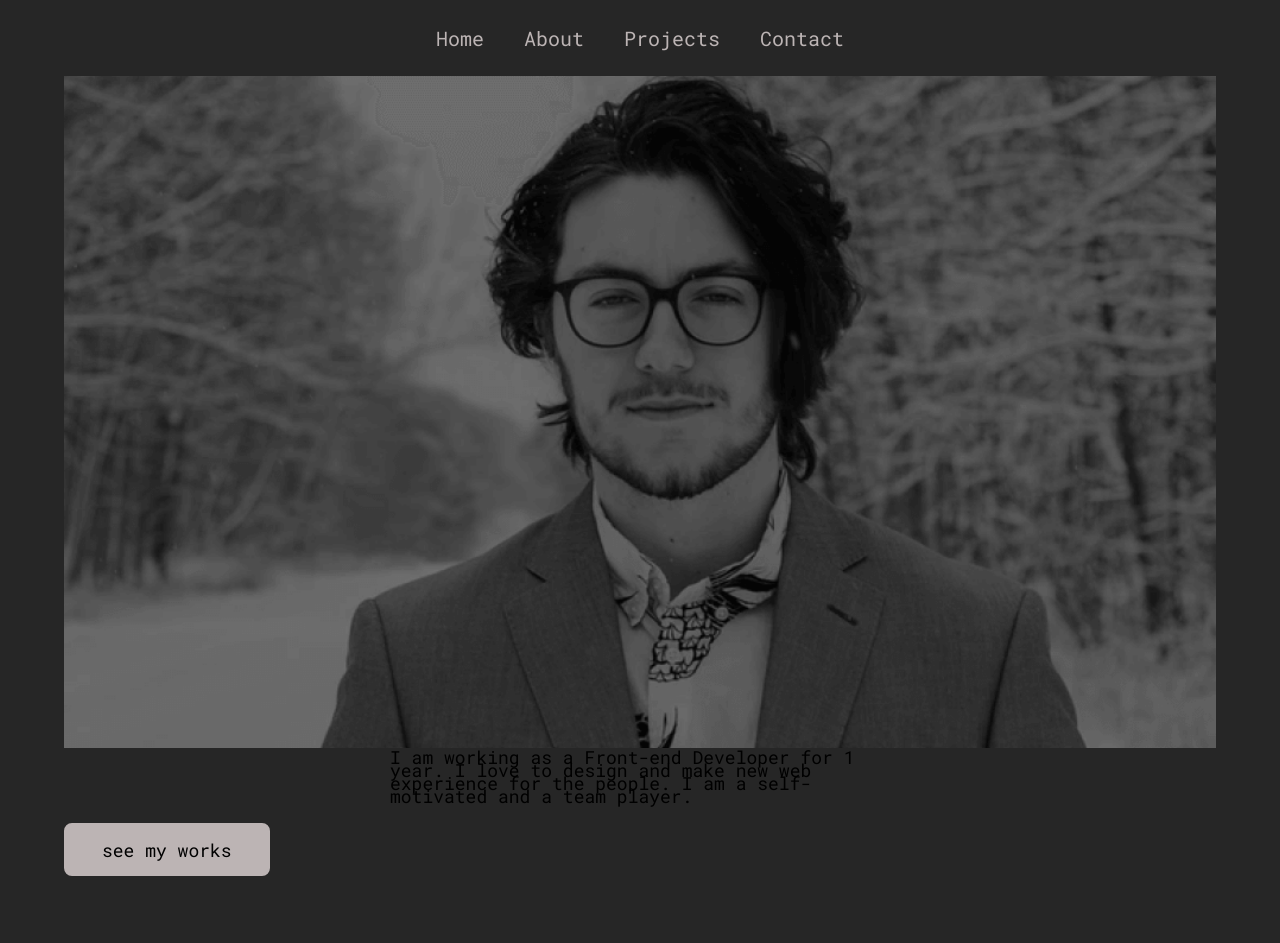
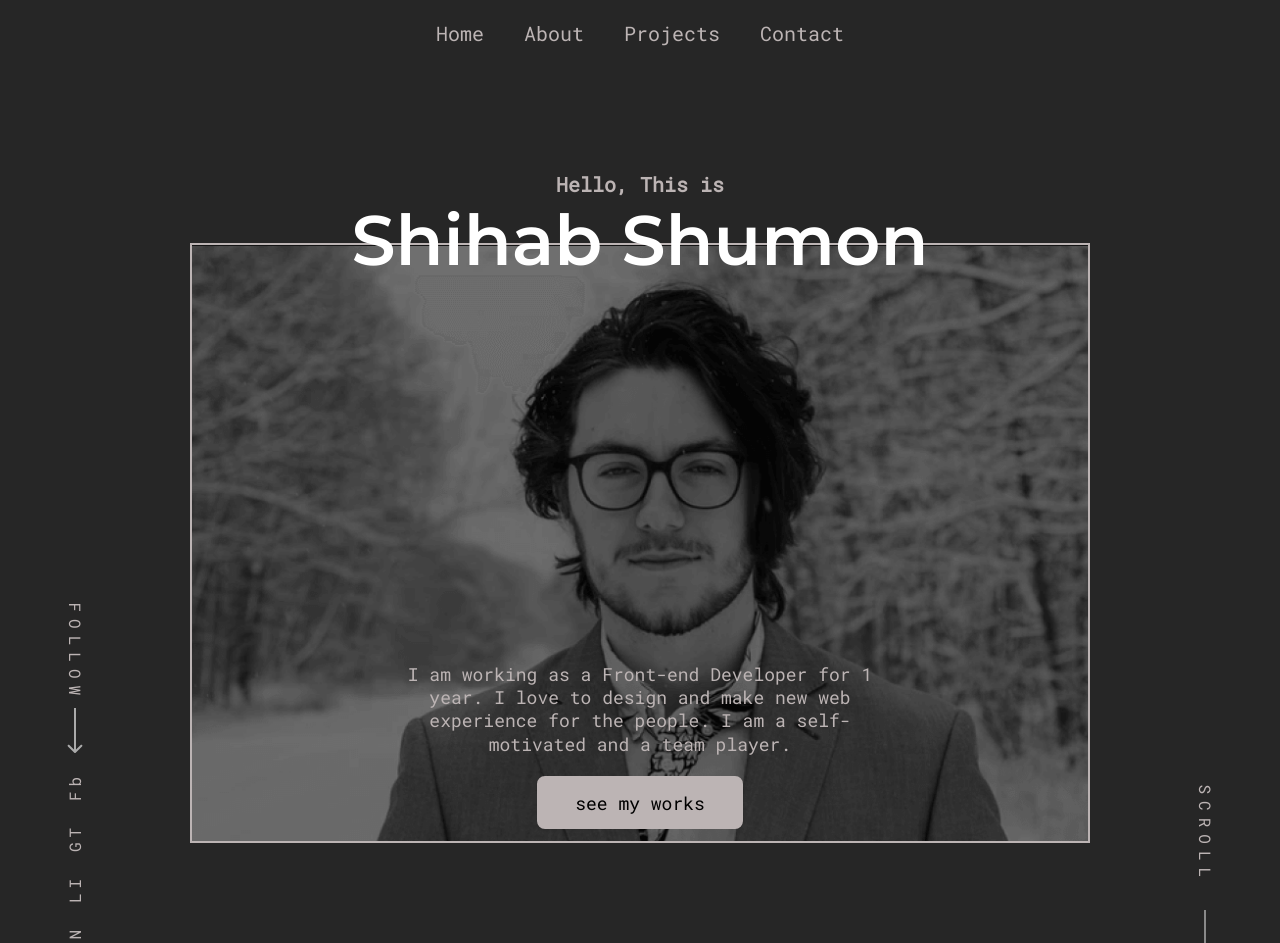
Before and after one commit to shihab91/shihab-s-portfolio, a React (Create React App) app: page / in a window 1280 px wide. Shown: the top 943 px of the page. Before the commit the page ends 876 px from the top, so only its background shows below. Built offline with nearby package versions, Linux system fonts and the light colour scheme; the HTML template or start-up script is replaced by a standard one.

Commit message:
completed the hero section

```diff
--- a/src/components/HeroSection.js
+++ b/src/components/HeroSection.js
@@ -1,17 +1,160 @@
+/* eslint-disable import/no-unresolved */
 /* eslint-disable prettier/prettier */
 /* eslint-disable quotes */
 import React from "react";
-import heroImg from "../assets/images/hero.png";
+import styled from "styled-components";
 import Button from "./Button";
 import PText from "./PText";
+import heroImg from "../assets/images/hero.png";
+import SocialMediaArrow from "../assets/images/social-media-arrow.svg";
+import ScrollDownArrow from "../assets/images/scroll-down-arrow.svg";
+
+const HeroStyles = styled.div`
+  .hero {
+    height: 100vh;
+    min-height: 1000px;
+    width: 100%;
+    text-align: center;
+    display: flex;
+    align-items: center;
+    justify-content: center;
+    position: relative;
+  }
+  .hero__heading {
+    font-size: 2rem;
+    margin-bottom: -4rem;
+    position: relative;
+    span {
+      display: inline-block;
+      width: 100%;
+    }
+    .hero__name {
+      font-size: 7rem;
+      font-family: "Montserrat SemiBold";
+      color: var(--white);
+    }
+  }
+  .hero__img {
+    max-width: 900px;
+    width: 100%;
+    height: 600px;
+    margin: 0 auto;
+    border: 2px solid var(--grey-1);
+  }
+  .hero__info {
+    margin-top: -18rem;
+  }
+  .hero__social,
+  .hero__scroll__down {
+    display: flex;
+    flex-direction: column;
+    gap: 2rem;
+    position: absolute;
+    bottom: 20px;
+    width: 50px;
+  }
+  .hero__social {
+    left: 50px;
+  }
+  .hero__scroll__down {
+    right: 50px;
+  }
+  .hero__social__indicator,
+  .hero__scroll__down {
+    width: 50px;
+    p {
+      font-size: 1.6rem;
+      transform: translateY(-70px) rotate(90deg);
+      letter-spacing: 0.7rem;
+      text-transform: uppercase;
+    }
+    img {
+      max-height: 45px;
+      width: 16px;
+      margin: 0 auto;
+      object-fit: contain;
+    }
+  }
+  .hero__scroll__down {
+    img {
+      max-height: 70px;
+    }
+  }
+  .hero__social__text {
+    ul {
+      li {
+        margin-bottom: 1rem;
+      }
+      a {
+        display: inline-block;
+        font-size: 1.6rem;
+        transform: rotate(-90deg);
+        letter-spacing: 5px;
+        margin-bottom: 2rem;
+      }
+    }
+  }
+  @media only screen and (max-width: 768px) {
+    .hero {
+      min-height: 750px;
+    }
+    .hero__heading {
+      font-size: 1.4rem;
+      margin-bottom: -3rem;
+      .hero__name {
+        font-size: 3.8rem;
+      }
+    }
+    .hero__img {
+      height: 300px !important;
+    }
+    .hero__info {
+      margin-top: 3rem;
+    }
+    .hero__social {
+      left: 0px;
+      bottom: -15%;
+      width: 20px;
+      .hero__social__indicator {
+        width: 20px;
+
+        p {
+          font-size: 1.2rem;
+        }
+        img {
+          max-height: 22px;
+        }
+      }
+      .hero__social__text {
+        ul {
+          li {
+            a {
+              font-size: 1.2rem;
+              margin-bottom: 1rem;
+            }
+          }
+        }
+      }
+    }
+    .hero__scroll__down {
+      right: 0;
+      width: 20px;
+      gap: 1rem;
+      p {
+        font-size: 1.3rem;
+      }
+    }
+  }
+`;
 
 export default function HeroSection() {
   return (
-    <div>
+    <HeroStyles>
+      <div className="hero">
         <div className="container">
           <h1 className="hero__heading">
             <span>Hello, This is</span>
-          <span>Shihab Shumon</span>
+            <span className="hero__name">Shihab Shumon</span>
           </h1>
           <div className="hero__img">
             <img src={heroImg} alt="" />
@@ -24,7 +167,58 @@ export default function HeroSection() {
             </PText>
             <Button btnLink="/projects" btnText="see my works" />
           </div>
+          <div className="hero__social">
+            <div className="hero__social__indicator">
+              <p>Follow</p>
+              <img src={SocialMediaArrow} alt="social media arrow" />
+            </div>
+            <div className="hero__social__text">
+              <ul>
+                <li>
+                  <a
+                    href="https://www.facebook.com/mdshihab.shumon.3"
+                    target="_blank"
+                    rel="noreferrer"
+                  >
+                    Fb
+                  </a>
+                </li>
+                <li>
+                  <a
+                    href="https://github.com/shihab91/"
+                    target="_blank"
+                    rel="noreferrer"
+                  >
+                    GT
+                  </a>
+                </li>
+                <li>
+                  <a
+                    href="https://www.linkedin.com/in/shihab-shumon/"
+                    target="_blank"
+                    rel="noreferrer"
+                  >
+                    LI
+                  </a>
+                </li>
+                <li>
+                  <a
+                    href="https://www.instagram.com/shihabshumon9/"
+                    target="_blank"
+                    rel="noreferrer"
+                  >
+                    IN
+                  </a>
+                </li>
+              </ul>
             </div>
           </div>
+          <div className="hero__scroll__down">
+            <p>Scroll</p>
+            <img src={ScrollDownArrow} alt="" />
+          </div>
+        </div>
+      </div>
+    </HeroStyles>
   );
 }
--- a/src/components/NavMenu.js
+++ b/src/components/NavMenu.js
@@ -11,7 +11,7 @@ const NavMenuStyles = styled.div`
   top: 0;
   left: 0;
   width: 100%;
-  padding: 1.5rem 0;
+  padding: 1rem 0;
   background-color: var(--dark-bg);
   ul {
     max-width: 1200px;
--- a/src/components/PText.js
+++ b/src/components/PText.js
@@ -7,7 +7,7 @@ const PStyle = styled.div`
   max-width: 500px;
   margin: 0 auto;
   font-size: 1.8rem;
-  line-height: 1.3rem;
+  line-height: 1.3em;
   @media only screen and (max-width: 768px) {
     font-size: 1.4rem;
   }
--- a/src/styles/GlobalStyle.js
+++ b/src/styles/GlobalStyle.js
@@ -42,14 +42,14 @@ const GlobalStyles = createGlobalStyle`
   [data-scrollbar] {
     height: 100vh;
     overflow: hidden;
-    background-color: var(--gray-1);
+    background-color: var(--grey-1);
     .scroll-content {
       background-color: var(--dark-bg);
     }
     .scrollbar-track.scrollbar-track-y {
       background: var(--deep-dark);
       .scrollbar-thumb-y {
-        background: var(--gray-1);
+        background: var(--grey-1);
       }
     }
   }
--- a/src/styles/Typography.js
+++ b/src/styles/Typography.js
@@ -21,11 +21,11 @@ const Typography = createGlobalStyle`
   }
   html{
     font-family: 'RobotoMono Regular';
-    color: var(--gray-1);
+    color: var(--grey-1);
   }
   *{
     font-family: 'RobotoMono Regular';
-    color: var(--gray-1);
+    color: var(--grey-1);
   }
   h1,h2,h3,h4,h5,h6{
     font-family: 'Montserrat SemiBold'
```
Lines whose indentation alone changed are shown as unchanged.
